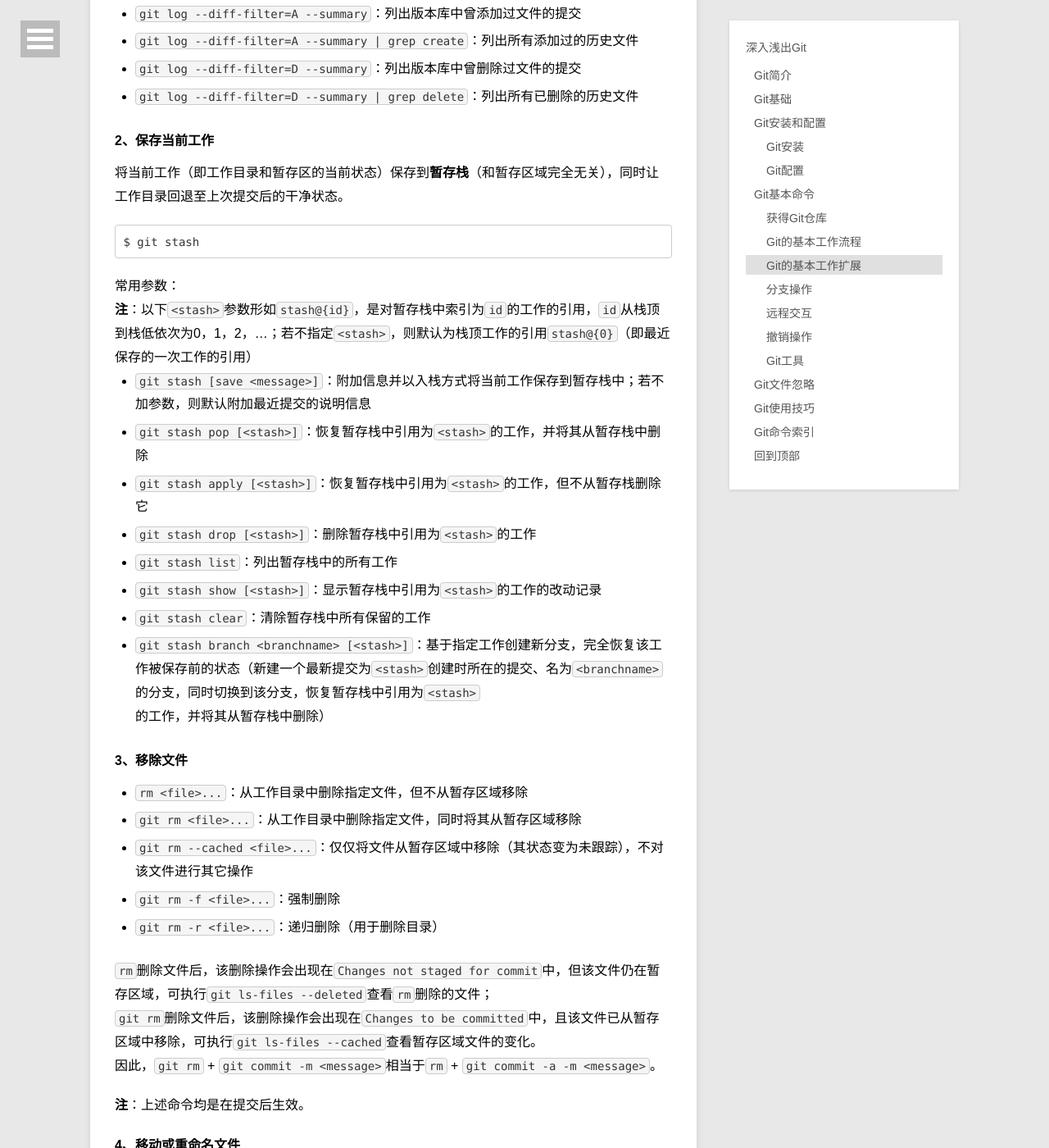
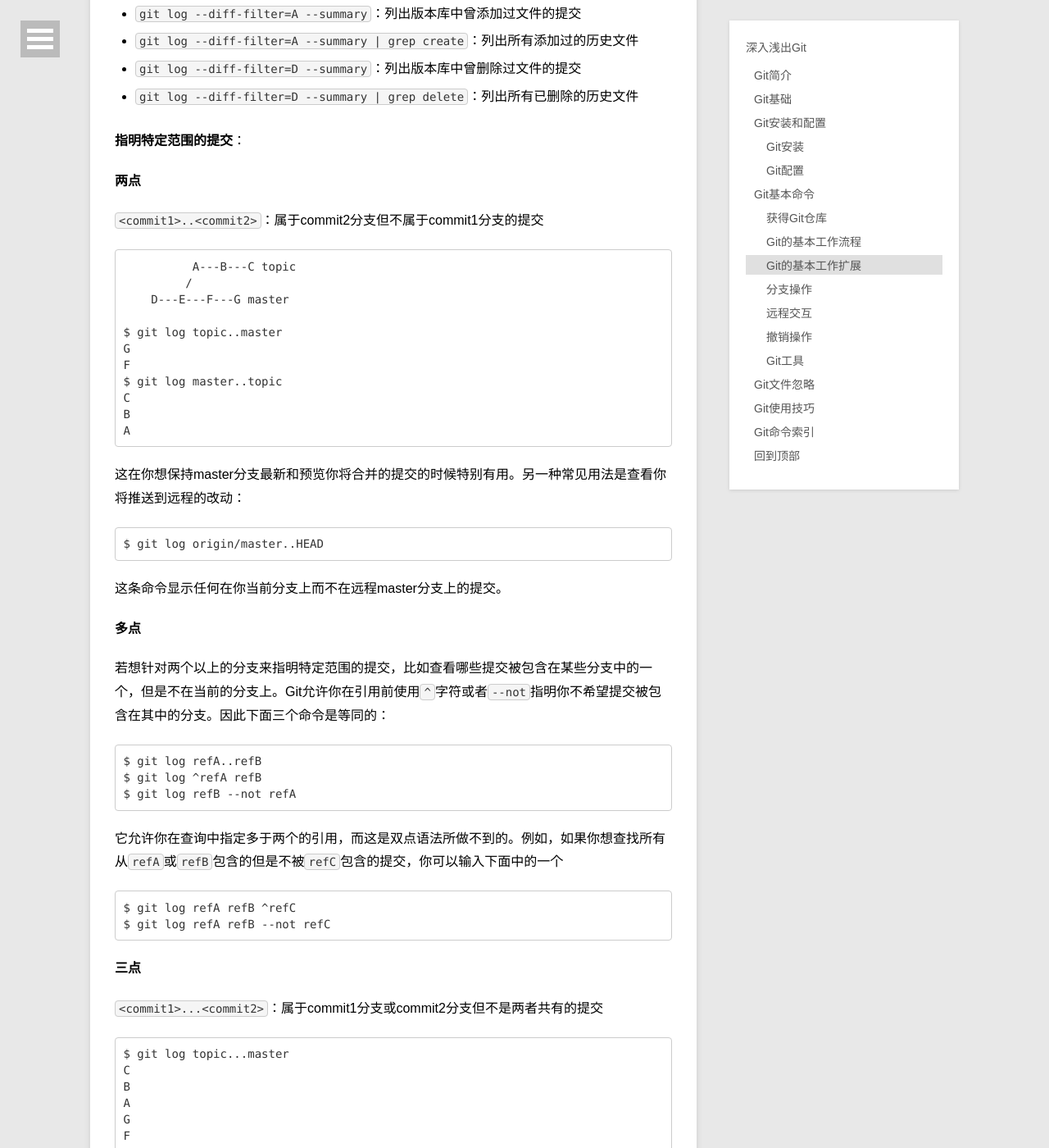
Before and after one commit to chengshiwen/chengshiwen.github.io, a Jekyll site: the page built from _posts/2014-04-16-head-first-git.md, in a window 1280 px wide and 1400 px high, scrolled down 12961 px. Shown: the whole window at 82% size. Built offline with Jekyll 4.4.1, drawn with Linux system fonts in a browser that asks for light colours; comment, search, counter and statistics services are not loaded; some of the changed text lies outside the part shown.

Commit message:
Update 2014-04-16-head-first-git.md with Commit Ranges

```diff
--- a/_posts/2014-04-16-head-first-git.md
+++ b/_posts/2014-04-16-head-first-git.md
@@ -418,6 +418,63 @@ Git的基本工作流程如下：
 - `git log --diff-filter=D --summary`：列出版本库中曾删除过文件的提交
 - `git log --diff-filter=D --summary | grep delete`：列出所有已删除的历史文件
 
+**指明特定范围的提交**：
+
+**两点**
+
+`<commit1>..<commit2>`：属于commit2分支但不属于commit1分支的提交
+
+              A---B---C topic
+             /
+        D---E---F---G master
+
+    $ git log topic..master
+    G
+    F
+    $ git log master..topic
+    C
+    B
+    A
+
+这在你想保持master分支最新和预览你将合并的提交的时候特别有用。另一种常见用法是查看你将推送到远程的改动：
+
+    $ git log origin/master..HEAD
+
+这条命令显示任何在你当前分支上而不在远程master分支上的提交。
+
+**多点**
+
+若想针对两个以上的分支来指明特定范围的提交，比如查看哪些提交被包含在某些分支中的一个，但是不在当前的分支上。Git允许你在引用前使用`^`字符或者`--not`指明你不希望提交被包含在其中的分支。因此下面三个命令是等同的：
+
+    $ git log refA..refB
+    $ git log ^refA refB
+    $ git log refB --not refA
+
+它允许你在查询中指定多于两个的引用，而这是双点语法所做不到的。例如，如果你想查找所有从`refA`或`refB`包含的但是不被`refC`包含的提交，你可以输入下面中的一个
+
+    $ git log refA refB ^refC
+    $ git log refA refB --not refC
+
+**三点**
+
+`<commit1>...<commit2>`：属于commit1分支或commit2分支但不是两者共有的提交
+
+    $ git log topic...master
+    C
+    B
+    A
+    G
+    F
+
+使用`--left-right`参数将显示每个提交处于哪一侧分支：
+
+    $ git log topic...master
+    < C
+    < B
+    < A
+    > G
+    > F
+
 #### 2、保存当前工作 {#git-stash}
 
 将当前工作（即工作目录和暂存区的当前状态）保存到**暂存栈**（和暂存区域完全无关），同时让工作目录回退至上次提交后的干净状态。
@@ -1426,13 +1483,13 @@ repack后仓库的大小减小到了7KB，远小于之前的2MB。从size值可
 
 在Bash中使用Git命令自动补全，将使得工作变得更简单，更轻松，更高效。Git官方提供了[git-completion.bash][5]的自动补全脚本，将该文件保存下来，运行：
 
-    mv git-completion.bash ~/.git-completion.bash
+    $ mv git-completion.bash ~/.git-completion.bash
 
 并把下面一行内容添加到`~/.bashrc`文件中：
 
-    source ~/.git-completion.bash
-
-也可以为系统上所有用户都设置默认使用此脚本。Mac上将此脚本复制到`/opt/local/etc/bash_completion.d/`目录中，Linux上则复制到`/etc/bash_completion.d/`目录中。这两处目录中的脚本，都会在Bash启动时自动加载。
+    $ source ~/.git-completion.bash
+
+也可以为系统上所有用户都设置默认使用此脚本。Mac上将此脚本复制到 `/opt/local/etc/bash_completion.d/` 目录中，Linux上则复制到 `/etc/bash_completion.d/` 目录中。这两处目录中的脚本，都会在Bash启动时自动加载。
 
 如果在Windows上安装了msysGit，默认使用的Git Bash就已经配好了这个自动补全脚本，可以直接使用。
 
@@ -1478,7 +1535,7 @@ repack后仓库的大小减小到了7KB，远小于之前的2MB。从size值可
 
 对于一些想要公开的项目，可以将这些项目放到上述公共的Git服务器上，由它们进行托管。当然，如果不希望项目公开，可以设置为私有（部分Git托管服务会收取一定的费用）。
 
-此外，可以在自己的服务器上搭建Git服务，具体方法详见[这里](http://git-scm.com/book/zh/%E6%9C%8D%E5%8A%A1%E5%99%A8%E4%B8%8A%E7%9A%84-Git-%E5%9C%A8%E6%9C%8D%E5%8A%A1%E5%99%A8%E4%B8%8A%E9%83%A8%E7%BD%B2-Git)。本文提供三种搭建Git服务的工具：
+此外，可以在自己的服务器上搭建Git服务，具体方法详见[这里][8]。本文提供三种搭建Git服务的工具：
 
 - [GitLab](https://www.gitlab.com/)（可以采用[Bitnami Gitlab](https://bitnami.com/stack/gitlab)一键安装GitLab)
 - [Gitosis](http://git-scm.com/book/en/Git-on-the-Server-Gitosis)
@@ -1514,7 +1571,7 @@ repack后仓库的大小减小到了7KB，远小于之前的2MB。从size值可
 - [`reset`](#git-reset) [`revert`](#git-revert) [`rebase`](#git-rebase)
 - [`show`](#git-show) [`grep`](#git-grep) [`blame`](#git-blame) [`bisect`](#git-bisect) [`help`](#git-help)
 
-附：[Git常用命令简记图](http://pic002.cnblogs.com/img/1-2-3/201007/2010072023345292.png)
+附：[Git常用命令简记图][9]
 
 
 [Git]:              http://git-scm.com "Git"
```
Also changed, not shown: other parts of _posts/2014-04-16-head-first-git.md (+2 -0 lines).
